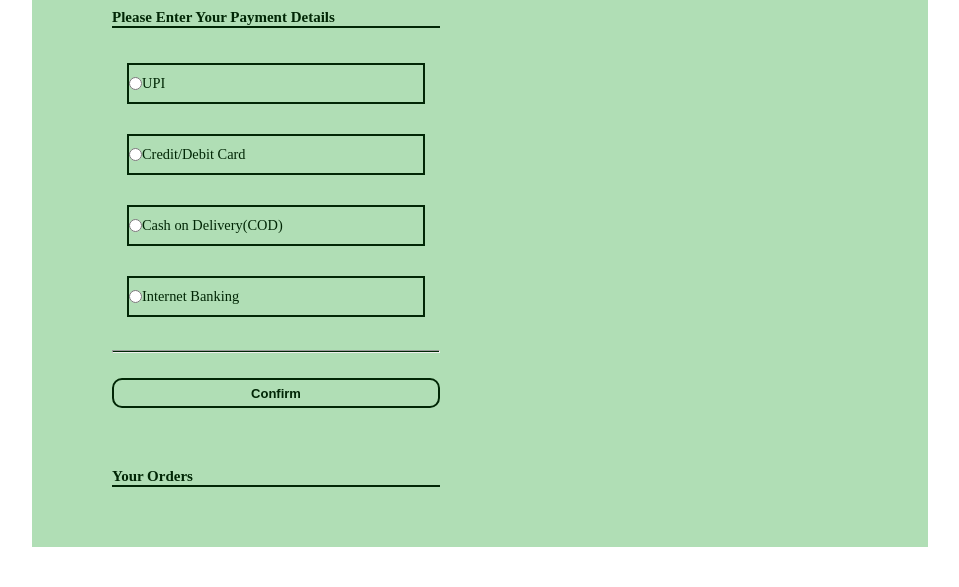
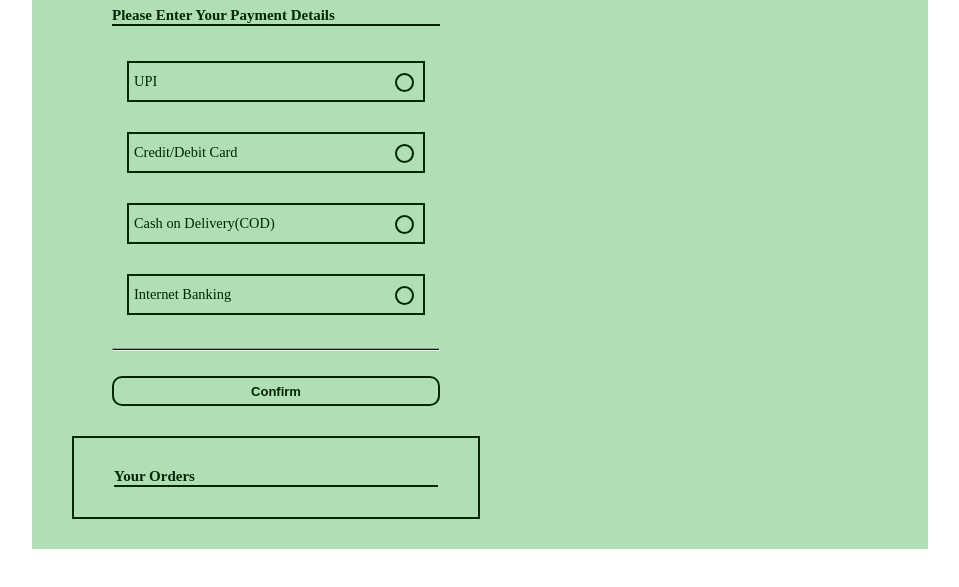
Before and after one commit to dabi2/MEI-RAMEW, a plain HTML site: page pages/paymentdetails.html in a window 1280 px wide. Shown: the part 173-760 px from the top of the page, without its empty margins (160-1119 px from the left). Drawn offline with Linux system fonts and the light colour scheme.

Commit message:
payment page updated

```diff
--- a/pages/css/paymentdetails.css
+++ b/pages/css/paymentdetails.css
@@ -52,8 +52,12 @@ body{
     align-items: left;
     flex-direction: column;
     margin-top: 20px;
-    margin-bottom: 20px
+    margin-bottom: 20px;
 }
+.options input{
+    display: none;
+}
+
 .container1 .wrapper .options{
     width: ;
     height: ;
@@ -67,15 +71,33 @@ body{
 }
 .container1 .wrapper .options label{
     font-size: 0.9em;
+    margin-left: 5px;
 }
 .container1 .wrapper .options label::after{
-    content: ;
+    content: "";
     position: absolute;
-    right: 20%;
-    width: 20px;
-    height: 20px;
+    right: 3%;
+    width: 15px;
+    height: 15px;
     border: 2px solid #002605;
     border-radius: 50%;
+    cursor: pointer;
+}
+.container1 .wrapper .options label::before{
+    content: "";
+    position: absolute;
+    top: 34.5%;
+    right: 3%;
+    transform: translate(-20%);
+    width: 13px;
+    height: 13px;
+    background-color: #002605;
+    border-radius: 50%;
+    opacity: 0;
+    transition: opacity 0.4s;
+}
+.options input:checked ~ label::before{
+    opacity: 1;
 }
 .horizontal-line{
     width: 100%;
@@ -103,11 +125,13 @@ body{
 }
 .container2{
     justify-content: right;
+    display: flex;
     align-items: right;
     color: #002605;
     width: 50%;
     height: 100%;
     padding: 30px 40px;
+    border: 2px solid;
 }
 
 
```
